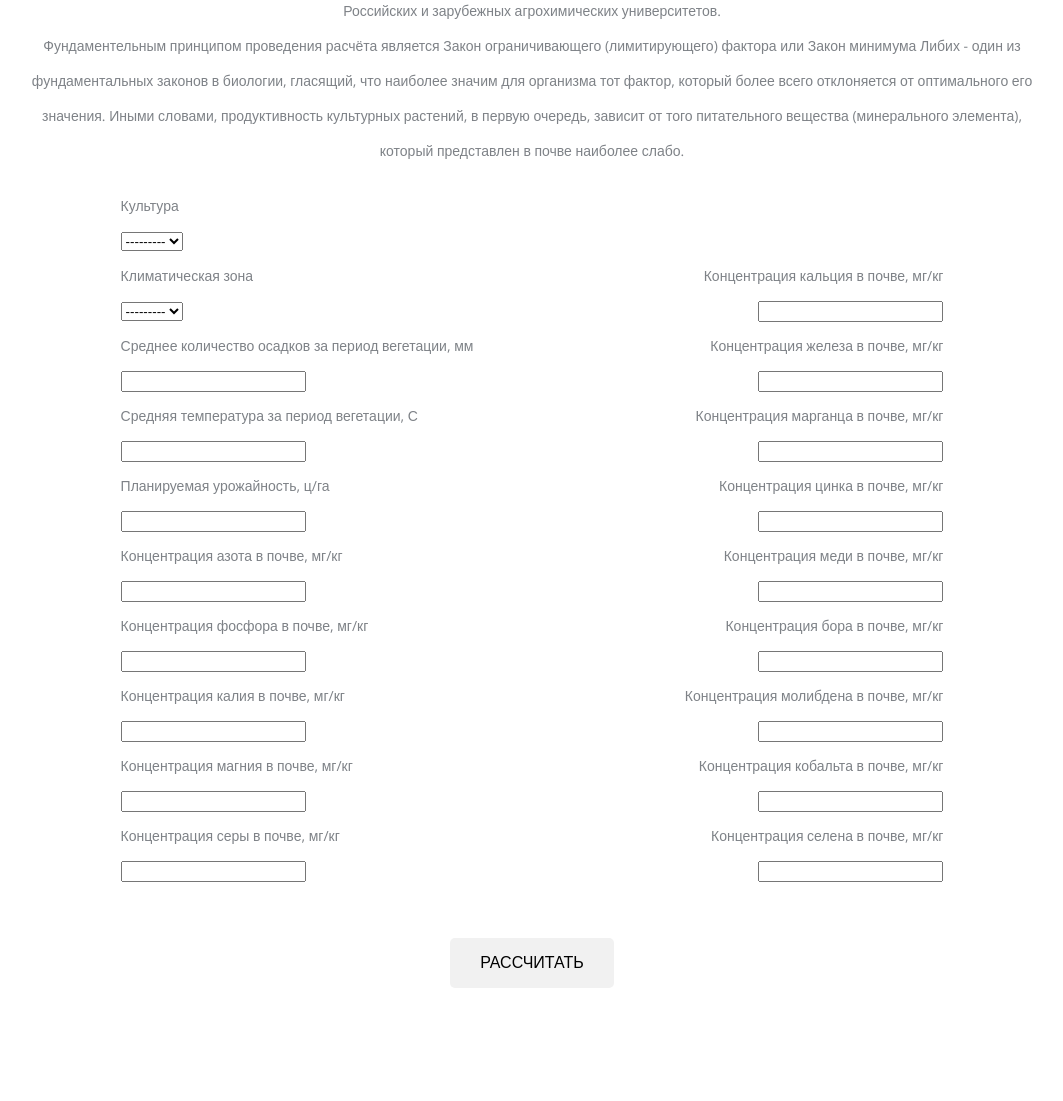
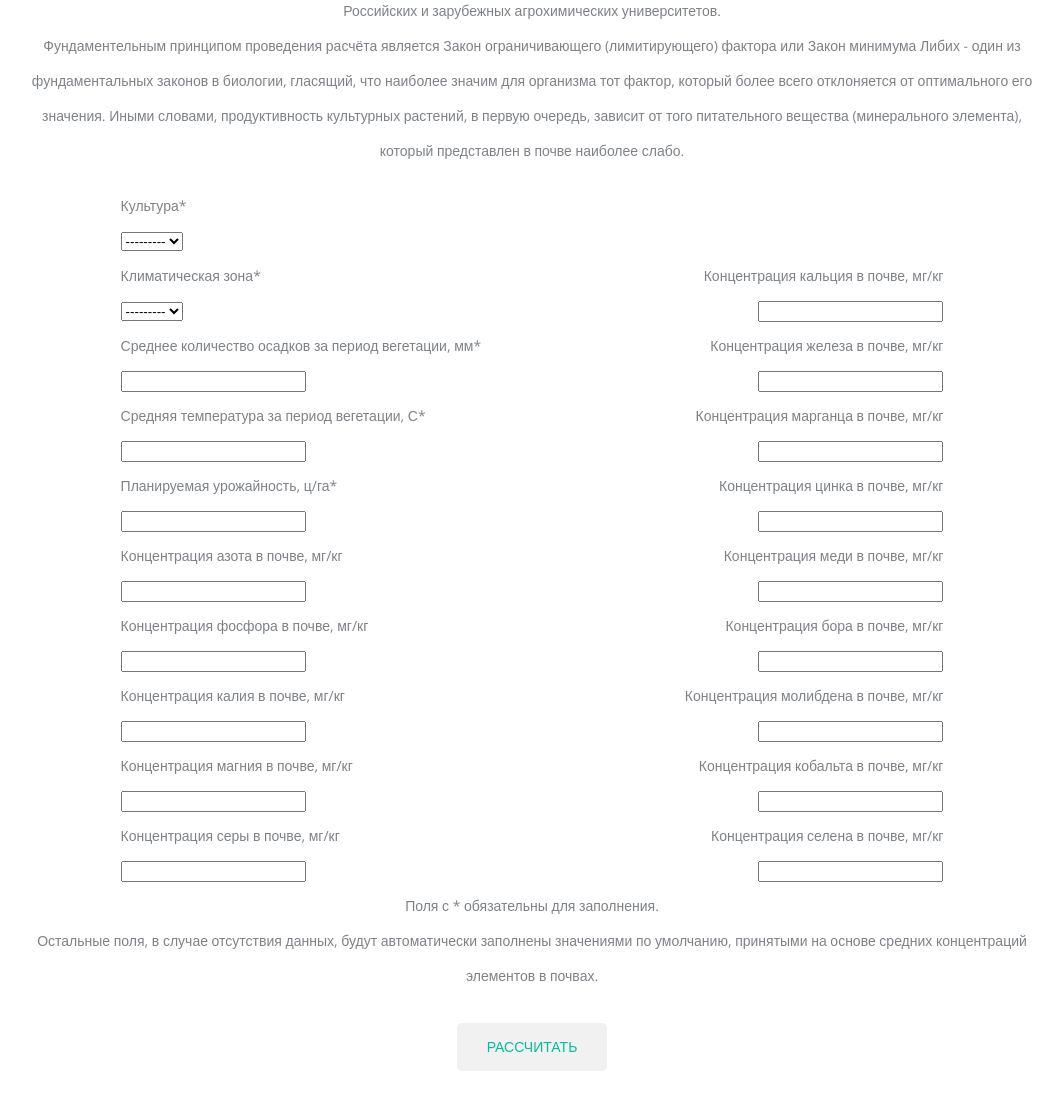
Before and after one commit to m1amgn/webargocalculator, a Django app: page / in a window 1280 px wide. Shown: the part 563-1664 px from the top of the page, without its empty margins (108-1171 px from the left). Before the commit the page ends 1551 px from the top, so only its background shows below. Run offline with Django 3.2, Linux system fonts and the light colour scheme; data that the repository does not hold is empty.

Commit message:
fifth commit (made templates, add static, add requirements.txt)

```diff
--- a/calculator/calc.py
+++ b/calculator/calc.py
@@ -22,7 +22,7 @@ def get_concentration_list(elements_dict):
         if key == 'culture' or key == 'climat_zone' or key == 'productivity' or key == 'csrfmiddlewaretoken' or key == 'quantity_of_water' or key == 'temperature':
             pass
         else:
-            concentration = round(float(values) * COEFFICIENT)
+            concentration = round(float(values) * COEFFICIENT, 2)
             concentration_list.append(concentration)
     return concentration_list
 
@@ -35,7 +35,7 @@ def get_consuption_list(elements_dict):
         else:
             field_object = ElementsConsuption._meta.get_field(key)
             field_value = field_object.value_from_object(obj)
-            consuption = round(float(field_value) * float(elements_dict['productivity']))
+            consuption = round(float(field_value) * float(elements_dict['productivity']), 1)
             consuption_list.append(consuption)
     return consuption_list
 
--- a/static/css/base.css
+++ b/static/css/base.css
@@ -101,16 +101,16 @@ form {
 .button {
     display: block;
     text-align: center;
-    margin-top: 50px;
-    margin-bottom: 50px
+    margin-top: 30px;
+    margin-bottom: 30px
 }
 
 .btn {
     top: 50%;
     left: 50%;
     background-color: #f1f1f1;
-    color: black;
-    font-size: 16px;
+    color: rgb(0,190,155);
+    font-size: 14px;
     padding: 16px 30px;
     border: none;
     cursor: pointer;
--- a/template/index.html
+++ b/template/index.html
@@ -57,6 +57,7 @@
                         <div>{{ form.Se }}</div>
                     </div>
                 </div>
+                <p>Поля с * обязательны для заполнения.<br>Остальные поля, в случае отсутствия данных, будут автоматически заполнены значениями по умолчанию, принятыми на основе средних концентраций элементов в почвах.</p>
                 <div class="button">
                     <button class="btn" type="submit">РАССЧИТАТЬ</button>
                 </div>
--- a/webpage/forms.py
+++ b/webpage/forms.py
@@ -3,11 +3,11 @@ from .models import Culture, VegetationMode
 
 
 class CalculateForms(forms.Form):
-    culture = forms.ModelChoiceField(label='Культура', queryset=Culture.objects.all())
-    climat_zone = forms.ModelChoiceField(label='Климатическая зона', queryset=VegetationMode.objects.all())
-    quantity_of_water = forms.DecimalField(label='Среднее количество осадков за период вегетации, мм', max_digits=5, decimal_places=2, min_value=0)
-    temperature = forms.DecimalField(label='Средняя температура за период вегетации, С', max_digits=5, decimal_places=2, min_value=0)
-    productivity = forms.DecimalField(label='Планируемая урожайность, ц/га', max_digits=5, decimal_places=2, min_value=0)
+    culture = forms.ModelChoiceField(label='Культура*', queryset=Culture.objects.all())
+    climat_zone = forms.ModelChoiceField(label='Климатическая зона*', queryset=VegetationMode.objects.all())
+    quantity_of_water = forms.DecimalField(label='Среднее количество осадков за период вегетации, мм*', max_digits=5, decimal_places=2, min_value=0)
+    temperature = forms.DecimalField(label='Средняя температура за период вегетации, С*', max_digits=5, decimal_places=2, min_value=0)
+    productivity = forms.DecimalField(label='Планируемая урожайность, ц/га*', max_digits=5, decimal_places=2, min_value=0)
     N = forms.DecimalField(label='Концентрация азота в почве, мг/кг', max_digits=5, decimal_places=2, min_value=0, required=False)
     P = forms.DecimalField(label='Концентрация фосфора в почве, мг/кг', max_digits=5, decimal_places=2, min_value=0, required=False)
     K = forms.DecimalField(label='Концентрация калия в почве, мг/кг', max_digits=5, decimal_places=2, min_value=0, required=False)
```
Also changed, not shown: template/calculated.html (+3 -4 lines).
